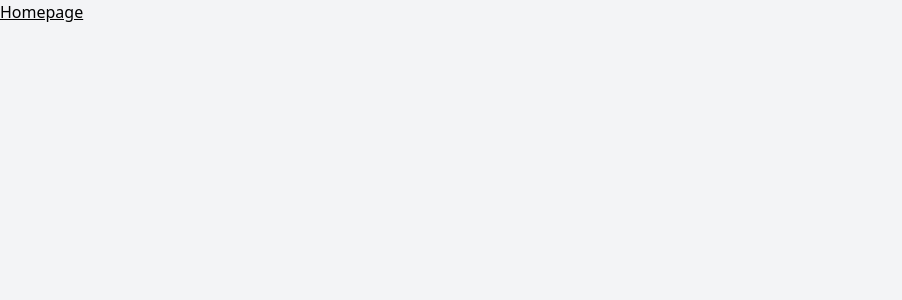
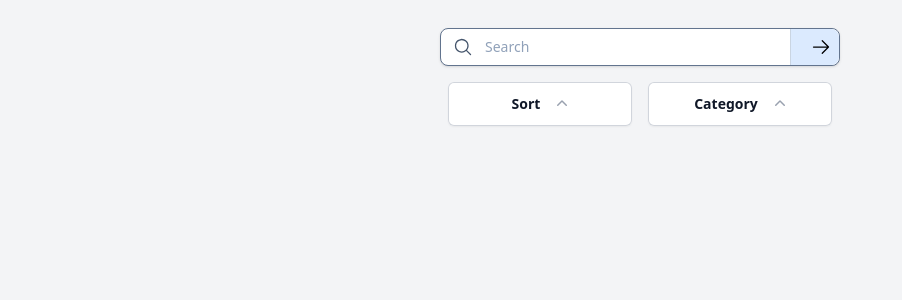
Before and after one commit to douglas86/Todo-App-React, a React (Vite) app: page / in a window 1280 px wide. Shown: the top 300 px of the page, without its empty margins (0-902 px from the left). Built offline with nearby package versions, Linux system fonts and the light colour scheme.

Commit message:
feat(added): dropdown lists for sort and categories

```diff
--- a/package.json
+++ b/package.json
@@ -10,11 +10,15 @@
     "preview": "vite preview"
   },
   "dependencies": {
+    "@headlessui/react": "^2.2.0",
+    "@heroicons/react": "^2.2.0",
+    "prop-types": "^15.8.1",
     "react": "^19.0.0",
     "react-dom": "^19.0.0"
   },
   "devDependencies": {
     "@eslint/js": "^9.20.0",
+    "@types/prop-types": "^15.7.14",
     "@types/react": "^19.0.8",
     "@types/react-dom": "^19.0.3",
     "@vitejs/plugin-react": "^4.3.4",
@@ -22,6 +26,7 @@
     "eslint-plugin-react-hooks": "^5.0.0",
     "eslint-plugin-react-refresh": "^0.4.19",
     "globals": "^15.15.0",
+    "prettier": "^3.5.1",
     "typescript": "^5.7.3",
     "typescript-eslint": "^8.24.0",
     "vite": "^6.1.0"
--- a/src/App.tsx
+++ b/src/App.tsx
@@ -1,10 +1,11 @@
-import Home from "./components/pages/Home";
+import Layout from "./components/templates/Layout.tsx";
+import HomePage from "./components/pages/HomePage.tsx";
 
 function App() {
   return (
-    <div className="w-screen h-screen bg-gray-100">
-      <Home />
-    </div>
+    <Layout>
+      <HomePage />
+    </Layout>
   );
 }
 
--- /dev/null
+++ b/src/components/atoms/elements.tsx
@@ -0,0 +1,22 @@
+import { MouseEventHandler, ReactNode } from "react";
+
+export const searchField = (placeholder = "Search") => (
+  <input
+    className="flex-1 bg-transparent placeholder:text-slate-400 text-slate-700 text-sm px-3 py-2 focus:outline-none"
+    placeholder={placeholder}
+  />
+);
+
+// Buttons
+export const clickableButton = (
+  clickHandler: MouseEventHandler<HTMLButtonElement>,
+) => <button onClick={clickHandler}>Click Me!</button>;
+
+export const submitButton = (text: ReactNode | string) => (
+  <button
+    className="p-2 bg-blue-100 hover:bg-blue-200 rounded-r-lg border-l border-slate-300"
+    type="submit"
+  >
+    {text}
+  </button>
+);
--- /dev/null
+++ b/src/components/atoms/icons.tsx
@@ -0,0 +1,39 @@
+export const rightArrowIcon = () => {
+  return (
+    <div className="pl-3">
+      <svg
+        xmlns="http://www.w3.org/2000/svg"
+        fill="none"
+        viewBox="0 0 24 24"
+        strokeWidth={1.5}
+        stroke="currentColor"
+        className="size-5"
+      >
+        <path
+          strokeLinecap="round"
+          strokeLinejoin="round"
+          d="M13.5 4.5 21 12m0 0-7.5 7.5M21 12H3"
+        />
+      </svg>
+    </div>
+  );
+};
+
+export const searchIcon = () => {
+  return (
+    <div className="pl-3">
+      <svg
+        xmlns="http://www.w3.org/2000/svg"
+        viewBox="0 0 24 24"
+        fill="currentColor"
+        className="w-5 h-5 top-2.5 left-2.5 text-slate-600"
+      >
+        <path
+          fillRule="evenodd"
+          d="M10.5 3.75a6.75 6.75 0 1 0 0 13.5 6.75 6.75 0 0 0 0-13.5ZM2.25 10.5a8.25 8.25 0 1 1 14.59 5.28l4.69 4.69a.75.75 0 1 1-1.06 1.06l-4.69-4.69A8.25 8.25 0 0 1 2.25 10.5Z"
+          clipRule="evenodd"
+        />
+      </svg>
+    </div>
+  );
+};
--- /dev/null
+++ b/src/components/molecule/DropdownList.tsx
@@ -0,0 +1,78 @@
+import { useState } from "react";
+import { Menu, MenuButton, MenuItems } from "@headlessui/react";
+import { ChevronDownIcon, ChevronUpIcon } from "@heroicons/react/20/solid";
+import PropTypes from "prop-types";
+
+const DropdownList = ({
+  title,
+  itemsList,
+}: {
+  title: string;
+  itemsList: Array<string>;
+}) => {
+  const [open, setOpen] = useState(false);
+
+  console.log("open", open);
+
+  const handleClick = () => {
+    setOpen(!open);
+  };
+
+  return (
+    <Menu as="div" className="relative inline-block min-w-[200px] p-2">
+      <div>
+        <MenuButton
+          onClick={handleClick}
+          className="inline-flex w-full justify-center gap-x-3 rounded-md bg-white px-3 py-3 text-sm font-semibold text-gray-900 ring-1 shadow-xs ring-gray-300 ring-inset hover:bg-gray-50"
+        >
+          {title}
+          {open ? (
+            <ChevronDownIcon
+              aria-hidden="true"
+              className="-mr-1 size-5 text-gray-400"
+            />
+          ) : (
+            <ChevronUpIcon
+              aria-hidden="true"
+              className="-mr-1 size-5 text-gray-400"
+            />
+          )}
+        </MenuButton>
+      </div>
+
+      <MenuItems
+        transition
+        className="absolute right-0 z-10 w-46 origin-top-right rounded-md bg-white ring-1 shadow-lg ring-black/5 transition focus:outline-hidden data-closed:scale-95 data-closed:transform data-closed:opacity-0 data-enter:duration-100 data-enter:ease-out data-leave:duration-75 data-leave:ease-in p-1 m-2"
+      >
+        <div className="py-1">
+          {itemsList.map((item: string, index: number) => (
+            <label
+              key={index}
+              className="flex items-center gap-2 px-4 py-2 text-sm text-gray-700 cursor-pointer
+               hover:bg-gray-100 hover:text-gray-900 focus:outline-none"
+            >
+              <input
+                type="radio"
+                name="menu-selection"
+                value={item}
+                className="hidden peer"
+              />
+              <span
+                className="w-4 h-4 border border-gray-400 rounded-full peer-checked:bg-blue-500
+                 peer-checked:border-blue-500"
+              />
+              {item}
+            </label>
+          ))}
+        </div>
+      </MenuItems>
+    </Menu>
+  );
+};
+
+DropdownList.propTypes = {
+  title: PropTypes.string.isRequired,
+  itemsLlist: PropTypes.arrayOf(PropTypes.string).isRequired,
+};
+
+export default DropdownList;
--- /dev/null
+++ b/src/components/molecule/SearchBar.tsx
@@ -0,0 +1,14 @@
+import { searchField, submitButton } from "../atoms/elements.tsx";
+import { rightArrowIcon, searchIcon } from "../atoms/icons.tsx";
+
+const SearchBar = () => {
+  return (
+    <div className="flex items-center border border-slate-500 rounded-lg shadow-sm focus-within:border-slate-500 bg-white">
+      {searchIcon()}
+      {searchField()}
+      {submitButton(rightArrowIcon())}
+    </div>
+  );
+};
+
+export default SearchBar;
--- a/src/components/pages/Home.tsx
+++ /dev/null
@@ -1,9 +0,0 @@
-const Home = () => {
-  return (
-    <div>
-      <h1 className="underline">Homepage</h1>
-    </div>
-  );
-};
-
-export default Home;
--- /dev/null
+++ b/src/components/pages/HomePage.tsx
@@ -0,0 +1,21 @@
+import SearchBar from "../molecule/SearchBar.tsx";
+import DropdownList from "../molecule/DropdownList.tsx";
+
+const HomePage = () => {
+  const sortList: Array<string> = ["item1", "item2", "item3"];
+  const cetgoryList: Array<string> = ["item1", "item2", "item3"];
+
+  return (
+    <div className="w-full min-w-[200px]">
+      <div className="py-2">
+        <SearchBar />
+      </div>
+      <div className="flex">
+        <DropdownList title="Sort" itemsList={sortList} />
+        <DropdownList title="Category" itemsList={cetgoryList} />
+      </div>
+    </div>
+  );
+};
+
+export default HomePage;
--- /dev/null
+++ b/src/components/templates/Layout.tsx
@@ -0,0 +1,15 @@
+import React, { ReactNode } from "react";
+
+type ContainerProps = {
+  children: ReactNode;
+};
+
+const Layout: React.FC<ContainerProps> = ({ children }) => {
+  return (
+    <div className="flex w-screen h-screen bg-gray-100 justify-center p-5">
+      <div>{children}</div>
+    </div>
+  );
+};
+
+export default Layout;
```
Also changed, not shown: 1 other file (tests, documents, lock files or other folders).
